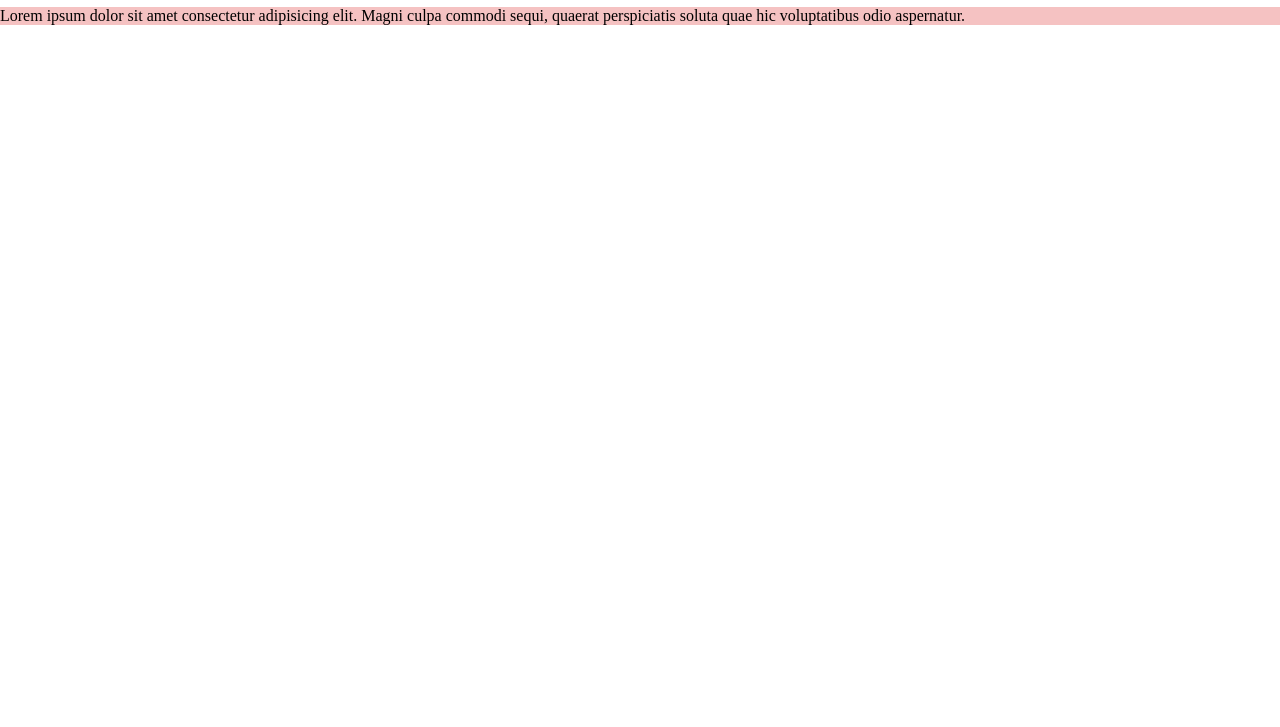
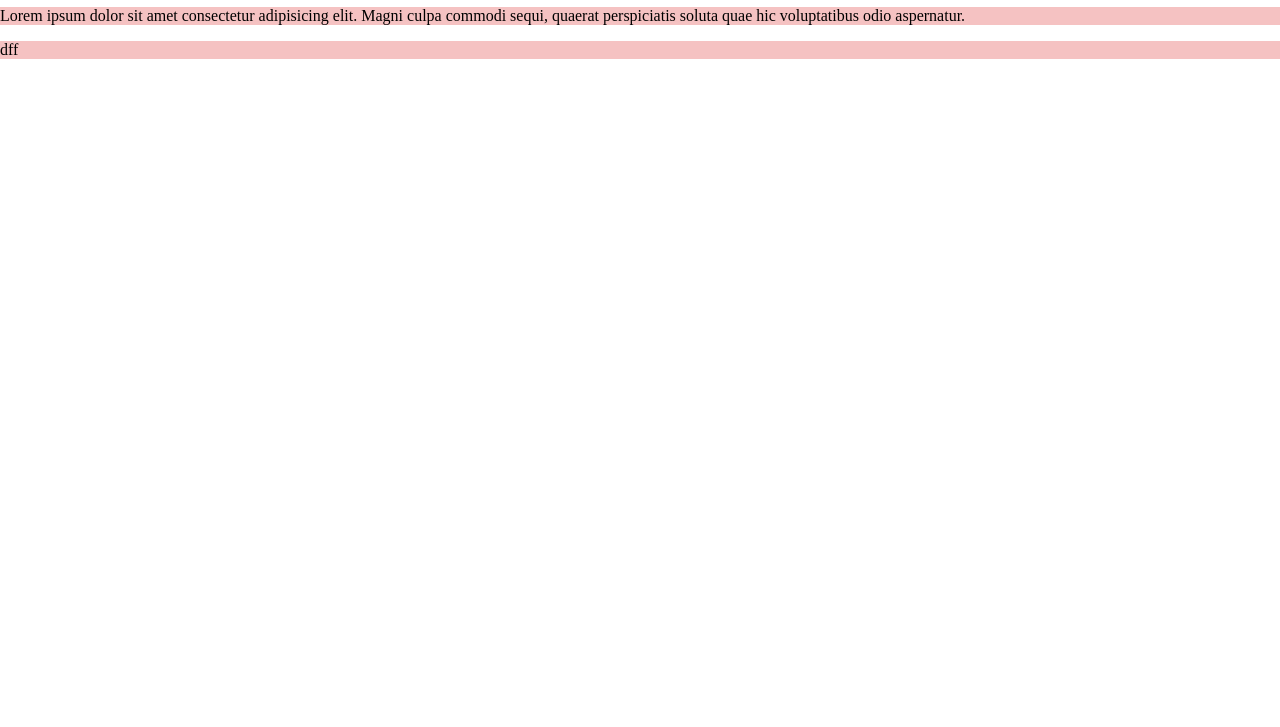
Before and after one commit to alferovde/git1, a plain HTML site: page index.html in a window 1280 px wide. Shown: the part 73-800 px from the top of the page. Drawn offline with Linux system fonts and the light colour scheme.

Commit message:
add new data

```diff
--- a/index.html
+++ b/index.html
@@ -14,6 +14,7 @@
 
     <p>Lorem ipsum dolor sit amet consectetur adipisicing elit. Magni culpa commodi sequi, quaerat perspiciatis soluta
         quae hic voluptatibus odio aspernatur.</p>
+    <p>dff</p>
 
 </body>
 
```
Also changed, not shown: 1 other file.
